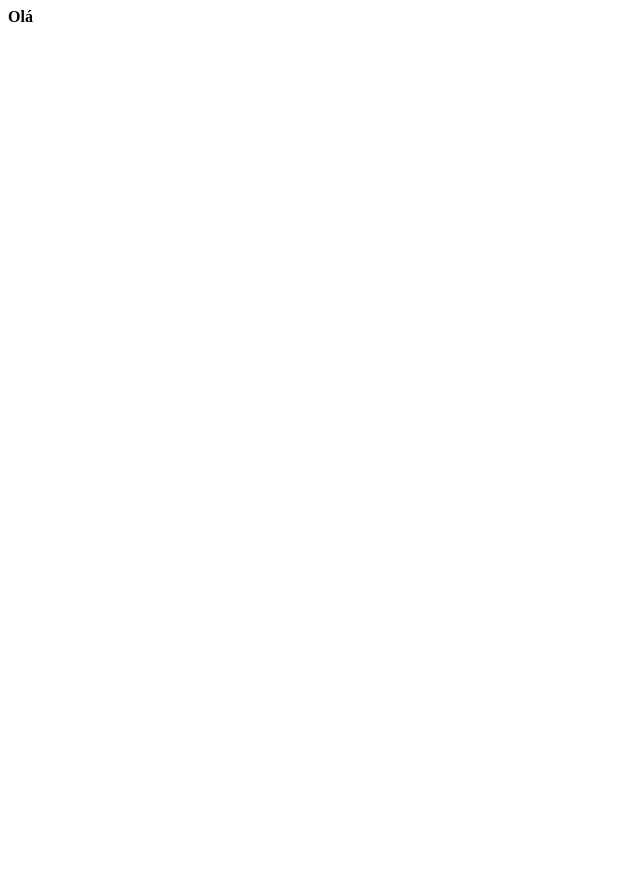
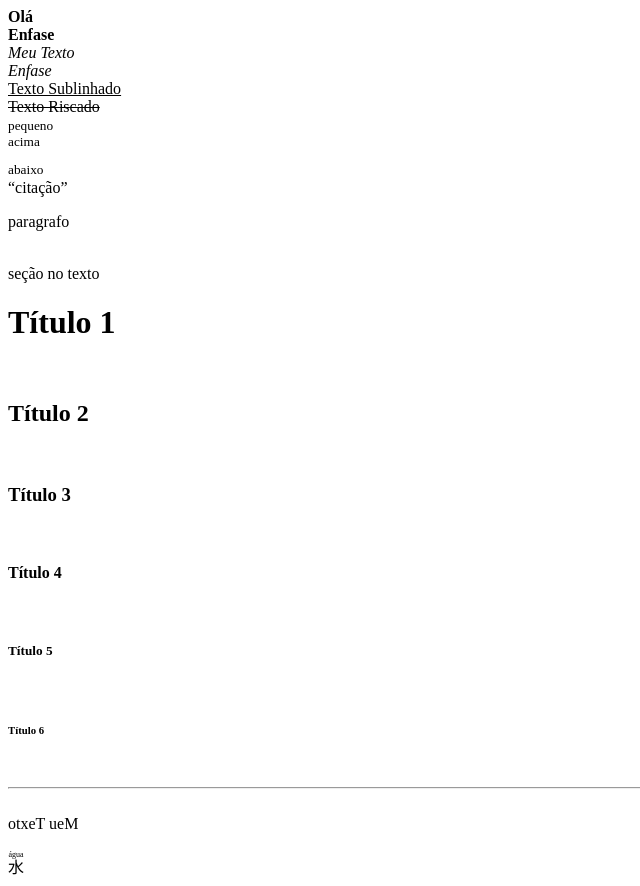
Before and after one commit to ariele-fatima/HTML5_CSS3_Basico, a plain HTML site: page index.html in a window 1280 px wide. Shown: the whole page, without its empty margins (0-640 px from the left). Before the commit the page ends 800 px from the top, so only its background shows below. Drawn offline with Linux system fonts and the light colour scheme.

Commit message:
AB#111 - Formatendo texto com HTML

```diff
--- a/index.html
+++ b/index.html
@@ -5,6 +5,63 @@
     </head>
     <!--Comentário-->
     <body>
-        <b>Olá</b>
+        <!--a tag b e i perderam o sentido porque hoje o HTML é para estruturação
+        porem quando queremos dar sentido em alguma palavra/frase usamos strong e em
+        -->
+        <b>Olá</b> </br>
+        <strong>Enfase</strong> </br>
+
+        <i>Meu Texto</i> </br>
+        <em>Enfase</em> </br>
+
+        <ins>Texto Sublinhado</ins> </br>
+        <del>Texto Riscado</del> </br>
+
+        <small>pequeno</small> </br>
+
+        <sup>acima</sup> </br>
+
+        <sub>abaixo</sub> </br>
+
+        <q>citação</q> </br>
+
+        <p>paragrafo</p> </br>
+
+        <span>seção no texto</span> </br>
+
+        <h1>Título 1</h1> </br>
+
+        <h2>Título 2</h2> </br>
+
+        <h3>Título 3</h3> </br>
+
+        <h4>Título 4</h4> </br>
+
+        <h5>Título 5</h5> </br>
+
+        <h6>Título 6</h6> </br>
+
+        <hr/>
+
+        </br>
+
+        <!--
+            O atributo “dir” no exemplo acima tem o valor “rtl” (Right to Left - direita para esquerda),
+            indicando que o texto será renderizado nesta direção
+        -->
+        <bdo dir="rtl" >Meu Texto</bdo> </br>
+
+        <!--
+            É mais utilizado para textos com palavras escritas com ideogramas. Funciona junto com a tag <rt>,
+            onde passamos a leitura ou significado do ideograma.
+            O texto de <rt> irá aparecer acima do caractere indicado pela tag <ruby>.
+        -->
+        </br>
+        <ruby>
+            水 <rt> água </rt>
+        </ruby>
+
+
+
     </body>
 </html>
```
